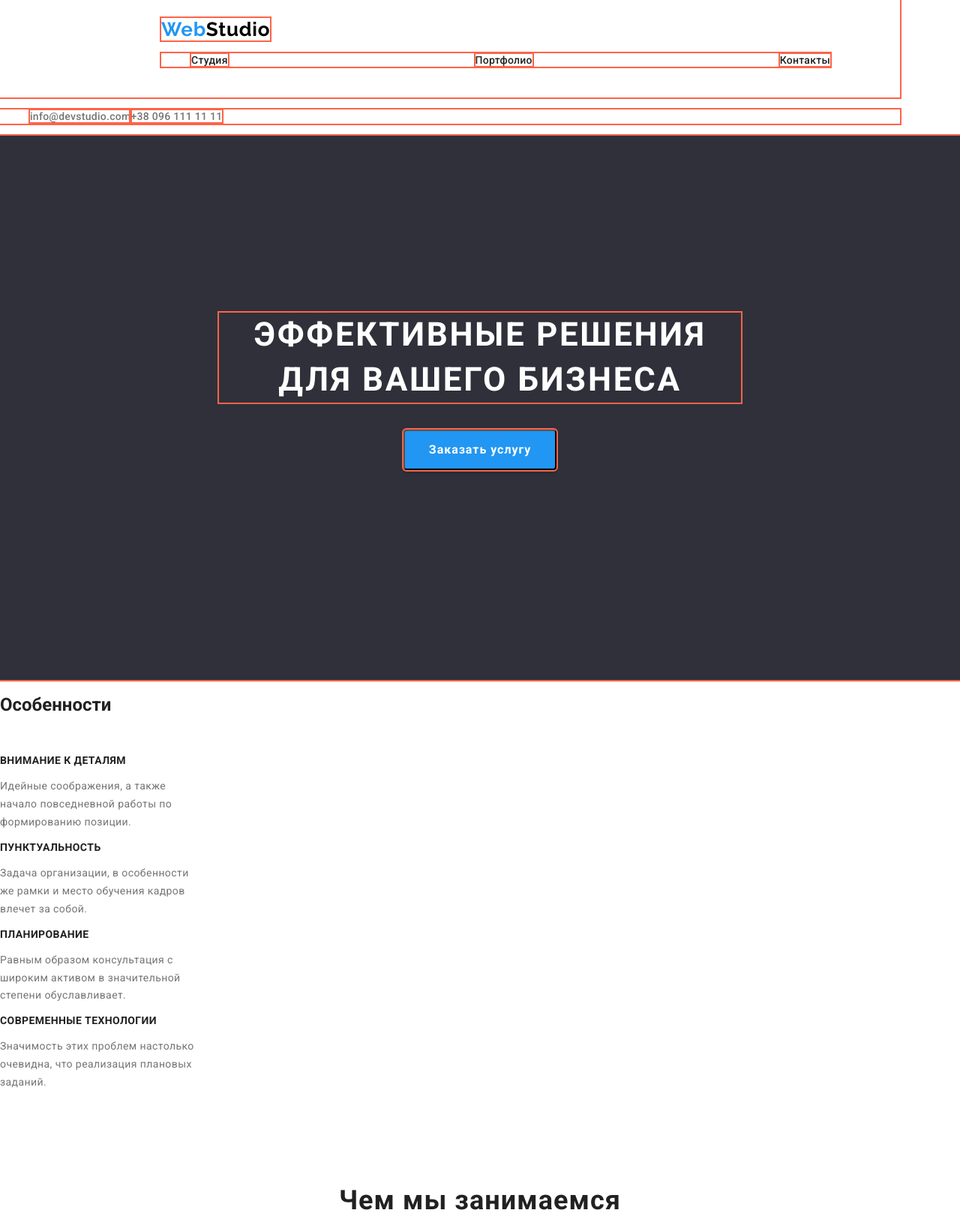
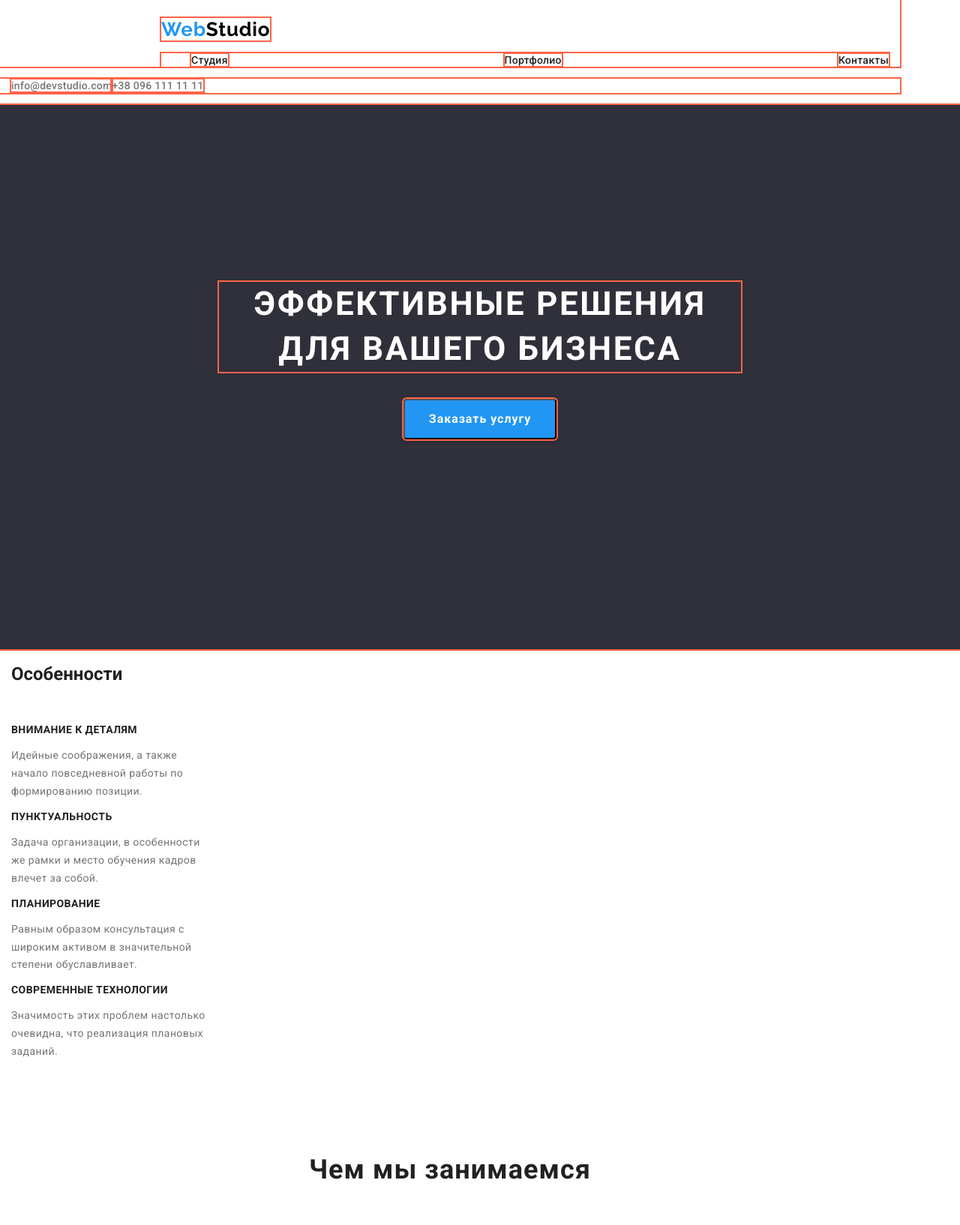
Before and after one commit to VitalinaKovbasiuk/goit-markup-hw-03, a plain HTML site: page index.html in a window 1280 px wide. Shown: the top 1634 px of the page at 75% size. Drawn offline with nearby package versions, Linux system fonts and the light colour scheme.

Commit message:
Додаю в container padding

```diff
--- a/css/styles.css
+++ b/css/styles.css
@@ -22,6 +22,8 @@ body {
 
 .container {
   width: 1200px;
+  padding-left: 15px;
+  padding-right: 15px;
 }
 
 .list {
@@ -38,9 +40,7 @@ footer {
   padding-left: 215px;
   margin: 0;
   padding-top: 24px;
-  padding-bottom: 25px;
-  padding-right: 93px;
-  outline: 2px solid tomato;
+    outline: 2px solid tomato;
 }
 
 .site-logo {
--- a/index.html
+++ b/index.html
@@ -19,8 +19,8 @@
   </head>
 
   <body>
-    <header class="header container">
-      <nav class="header-nav">
+    <header class="header">
+      <nav class="header-nav container">
         <a class="site-logo" href="./index.html"
           ><span class="web">Web</span>Studio</a
         >
@@ -36,7 +36,7 @@
           </li>
         </ul>
       </nav>
-      <ul class="auth-nav">
+      <ul class="auth-nav container">
         <li class="auth-nav-mail">
           <a class="auth-nav-link" href="mailto:info@devstudio.com"
             >info@devstudio.com</a
@@ -58,7 +58,7 @@
       </section>
 
       <!--Особенности-->
-      <section>
+      <section class="container">
         <h2 class="head">Особенности</h2>
         <ul class="list peculiarities-list">
           <li>
@@ -93,7 +93,7 @@
       </section>
 
       <!--Чем мы занимаемся-->
-      <section>
+      <section class="container">
         <h2 class="section-head">Чем мы занимаемся</h2>
         <ul class="list">
           <li>
@@ -124,7 +124,7 @@
       </section>
 
       <!--Наша команда-->
-      <section class="our-team">
+      <section class="our-team container">
         <h2 class="section-head">Наша команда</h2>
         <ul class="list">
           <li class="demianenko">
@@ -172,7 +172,7 @@
     </main>
 
     <!--Footer-->
-    <footer>
+    <footer class="container">
       <a class="site-logo" href="./index.html"
         ><span class="web">Web</span><span class="studio">Studio</span></a
       >
```
